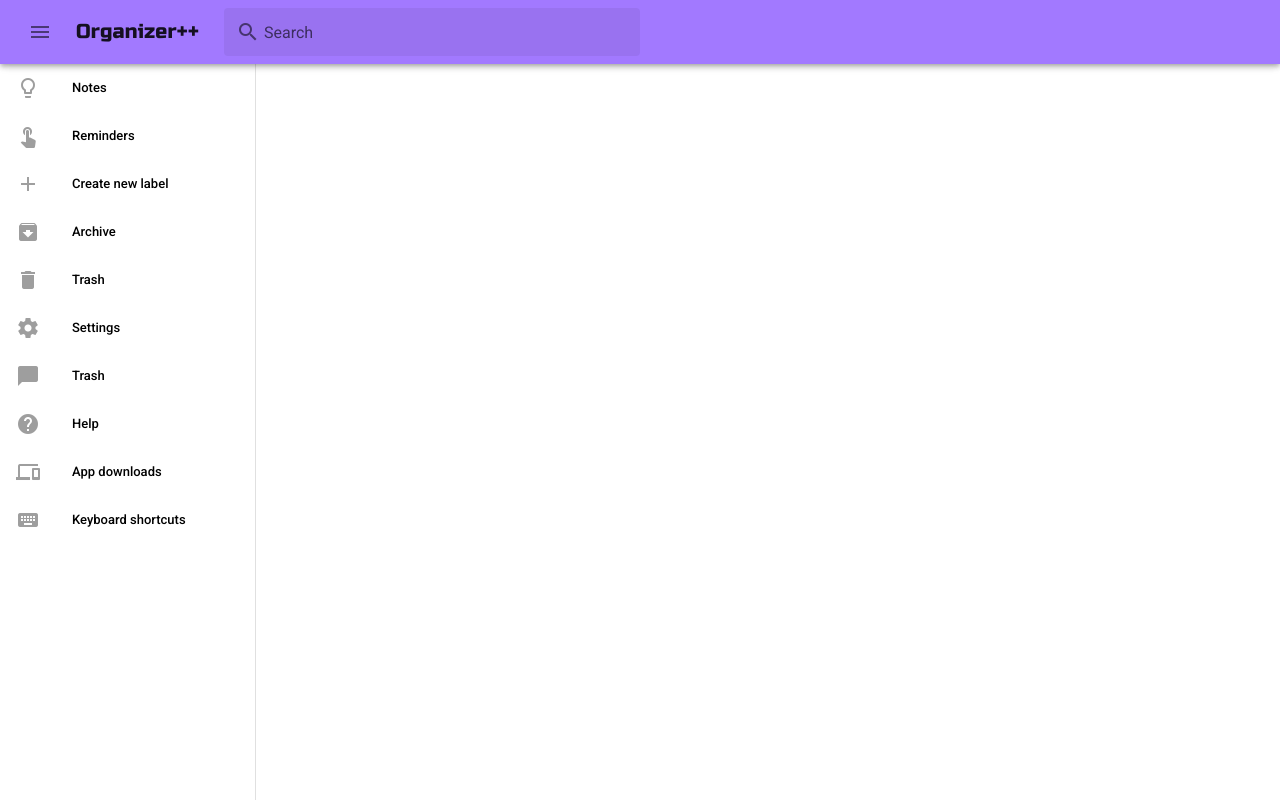
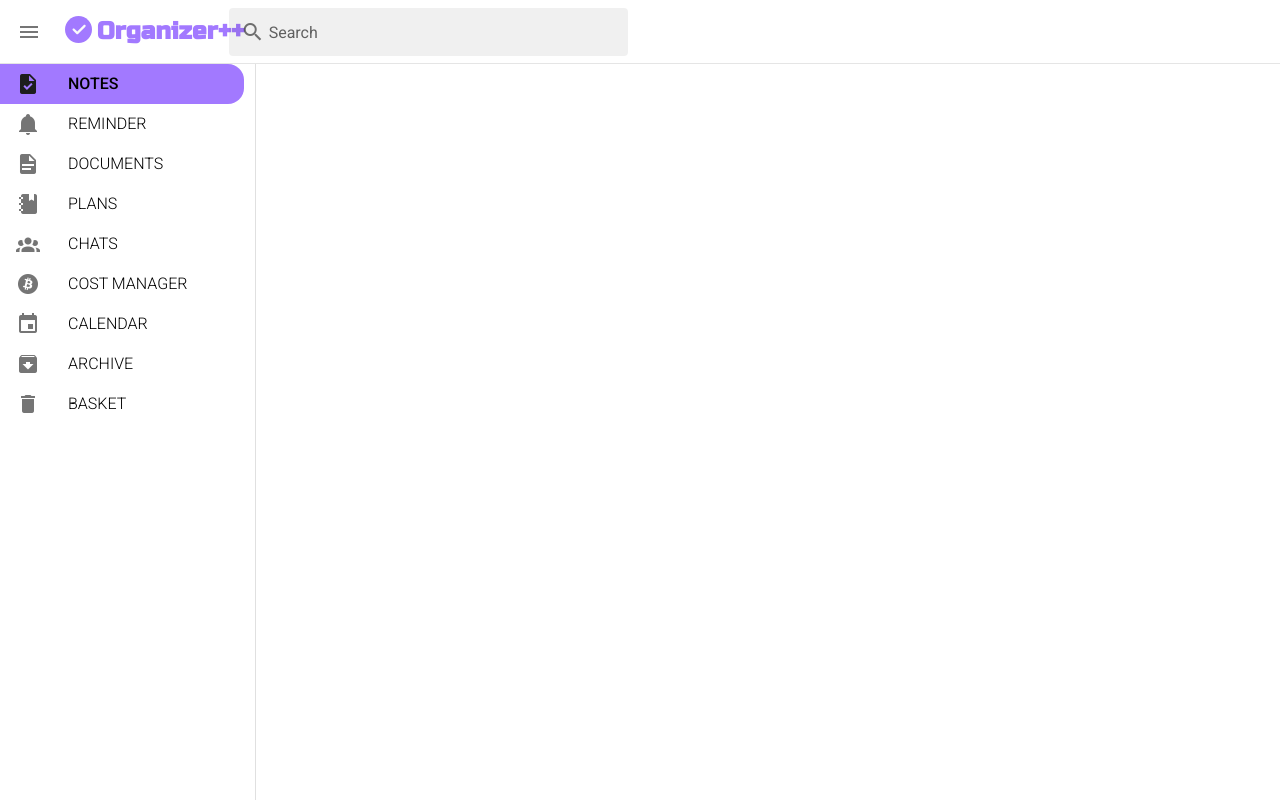
Before and after one commit to MyroslavShymon/course-project, a Vue app: page /settings in a window 1280 px wide. Built offline with nearby package versions, Linux system fonts and the light colour scheme.

Commit message:
2.0 structure of main layout modify

```diff
--- a/src/App.vue
+++ b/src/App.vue
@@ -1,12 +1,12 @@
 <template>
   <div id="app">
     <v-app>
-      <v-app-bar app clipped-left color="primary">
+      <v-app-bar app clipped-left>
         <v-col cols="4" md="2" class="pa-0 d-flex align-center">
           <v-app-bar-nav-icon @click="drawer = !drawer"></v-app-bar-nav-icon>
-          <span class="organizer ml-3 mr-5">Organizer++</span>
+          <span class="organizer mx-3 primary--text d-flex">Organizer++</span>
         </v-col>
-        <v-col cols="7" sm="7" md="4" class="pa-0">
+        <v-col cols="7" sm="7" md="4">
           <v-text-field
             solo-inverted
             flat
@@ -18,7 +18,7 @@
         <v-spacer></v-spacer>
       </v-app-bar>
       <v-navigation-drawer v-model="drawer" app clipped color="white">
-        <v-list dense class="pt-0">
+        <v-list dense class="pt-0 pr-3">
           <template v-for="(item, i) in items">
             <v-hover v-slot:default="{ hover }" :key="i">
               <!-- <v-row v-if="item.heading" :key="i" align="center">
@@ -38,15 +38,16 @@
                 class="my-4"
               ></v-divider> -->
               <!-- v-else  -->
-
+              <router-link :to="item.link" style="text-decoration: none">
                 <v-list-item :key="i" link class="rounded-r-xl">
-                <v-list-item-action style="z-index: 20">
-                  <v-icon color="grey">{{ item.icon }}</v-icon>
+                  <v-list-item-action style="z-index: 20" class="my-2 mr-7">
+                    <v-icon>{{ item.icon }}</v-icon>
                   </v-list-item-action>
                   <v-expand-transition>
                     <v-overlay
                       absolute
-                    color="grey rounded-r-xl"
+                      color="grey lighten-2"
+                      class="rounded-r-xl"
                       :opacity="0.6"
                       :value="hover"
                     >
@@ -54,10 +55,11 @@
                   </v-expand-transition>
                   <v-list-item-content style="z-index: 20">
                     <v-list-item-title class="black--text">
-                    {{ item.text }}
+                      {{ $t(`menu.${item.text}`) }}
                     </v-list-item-title>
                   </v-list-item-content>
                 </v-list-item>
+              </router-link>
             </v-hover>
           </template>
         </v-list>
@@ -75,31 +77,65 @@ export default Vue.extend({
   data: () => ({
     drawer: null,
     items: [
-      { icon: "lightbulb_outline", text: "Notes" },
-      { icon: "touch_app", text: "Reminders" },
-      { icon: "add", text: "Create new label" },
-      { icon: "archive", text: "Archive" },
-      { icon: "delete", text: "Trash" },
-      { icon: "settings", text: "Settings" },
-      { icon: "chat_bubble", text: "Trash" },
-      { icon: "help", text: "Help" },
-      { icon: "phonelink", text: "App downloads" },
-      { icon: "keyboard", text: "Keyboard shortcuts" },
+      { icon: "task", text: "notes", link: "/" },
+      { icon: "mdi-bell", text: "reminder", link: "/reminder" },
+      { icon: "mdi-file-document", text: "documents", link: "/documents" },
+      { icon: "mdi-notebook", text: "plans", link: "/plans" },
+      { icon: "mdi-account-group", text: "chats", link: "/chats" },
+      { icon: "mdi-bitcoin", text: "cost_manager", link: "/manager" },
+      { icon: "mdi-calendar", text: "calendar", link: "/calendar" },
+      { icon: "archive", text: "archive", link: "/archive" },
+      { icon: "delete", text: "basket", link: "/basket" },
     ],
   }),
 });
 </script>
 
 <style lang="scss">
+.router-link-exact-active.router-link-active {
+  .v-list-item {
+    background-color: $primary_light;
+  }
+  .v-list-item__action .v-icon {
+    color: $default_lighten_1;
+  }
+  .v-overlay__scrim {
+    opacity: 0 !important;
+  }
+  .v-list-item__title {
+    font-weight: 500 !important;
+  }
+}
 .organizer {
   font-family: "Russo One", sans-serif !important;
-  font-size: 1.25rem !important;
-  font-weight: 500;
+  font-size: 1.5rem !important;
+  font-weight: 700;
   line-height: 2rem;
   letter-spacing: 0.0125em !important;
+  &::before {
+    content: "";
+    background-image: url("~@/assets/logo.svg");
+    display: inline-block;
+    width: 27px;
+    height: 27px;
+    margin-right: 5px;
+  }
+}
+.v-list-item__title {
+  font-size: 16px !important;
+  text-transform: uppercase;
+  font-weight: 350 !important;
 }
 .v-list-item::before {
   border-top-right-radius: 21px;
   border-bottom-right-radius: 21px;
 }
+.v-toolbar__content {
+  padding: 4px 5px !important;
+}
+.v-app-bar {
+  background-color: $white !important;
+  box-shadow: none !important;
+  border-bottom: 1px solid rgba(0, 0, 0, 0.1) !important;
+}
 </style>
--- a/src/i18n/en.json
+++ b/src/i18n/en.json
@@ -1,3 +1,14 @@
 {
-  "app": "App"
+  "app": "App",
+  "menu": {
+    "notes": "notes",
+    "reminder": "reminder",
+    "documents": "documents",
+    "plans": "plans",
+    "chats": "chats",
+    "cost_manager": "cost manager",
+    "calendar": "calendar",
+    "archive": "archive",
+    "basket": "basket"
+  }
 }
--- a/src/i18n/ua.json
+++ b/src/i18n/ua.json
@@ -1,3 +1,14 @@
 {
-  "app": "Додаток"
+  "app": "Додаток",
+  "menu": {
+    "notes": "замітки",
+    "reminder": "нагадування",
+    "documents": "документи",
+    "plans": "плани",
+    "chats": "чати",
+    "cost_manager": "менеджер витрат",
+    "calendar": "календар",
+    "archive": "архів",
+    "basket": "корзина"
+  }
 }
--- a/src/plugins/vuetify.ts
+++ b/src/plugins/vuetify.ts
@@ -1,8 +1,12 @@
 import Vue from "vue";
 import Vuetify from "vuetify/lib/framework";
-import colors from "vuetify/lib/util/colors";
+// import colors from "vuetify/lib/util/colors";
 
 Vue.use(Vuetify);
+
+// const globalColorsLight={
+
+// }
 
 export default new Vuetify({
   theme: {
--- a/src/styles/_variables.scss
+++ b/src/styles/_variables.scss
@@ -1,17 +1,28 @@
-$primary_light: "#a279ff";
-$secondary_light: "#ffe969";
-$accent_light: "#4E27A6";
-$error_light: "#A6226D";
-$info_light: "#D96FFF";
-$success_light: "#22A622";
-$warning_light: "#FF6400";
+$primary_light: #a279ff;
+$secondary_light: #ffe969;
+$accent_light: #4e27a6;
+$error_light: #a6226d;
+$info_light: #d96fff;
+$success_light: #22a622;
+$warning_light: #ff6400;
 
-$primary_dark: "#0d6700";
-$secondary_dark: "#790009";
-$accent_dark: "#3B0453";
-$error_dark: "#FF5252";
-$info_dark: "#00322D";
-$success_dark: "#140C56";
-$warning_dark: "#7D2E00";
+$primary_dark: #0d6700;
+$secondary_dark: #790009;
+$accent_dark: #3b0453;
+$error_dark: #ff5252;
+$info_dark: #00322d;
+$success_dark: #140c56;
+$warning_dark: #7d2e00;
 
-$black: #0a0a0a;
+$black: #000000;
+$default_lighten_0: #0a0a0a;
+$default_lighten_1: #1d1d1d;
+$default_lighten_2: #2b2b2b;
+$default_lighten_3: #4e4e4e;
+$default_lighten_4: #7c7c7c;
+$default_lighten_5: #a5a5a5;
+$default_lighten_6: #b8b8b8;
+$default_lighten_7: #cecece;
+$default_lighten_8: #e0e0e0;
+$default_lighten_9: #f3f3f3;
+$white: #ffffff;
```
Also changed, not shown: src/assets/logo.png (deleted), src/assets/logo.svg. Lines whose indentation alone changed are shown as unchanged.
